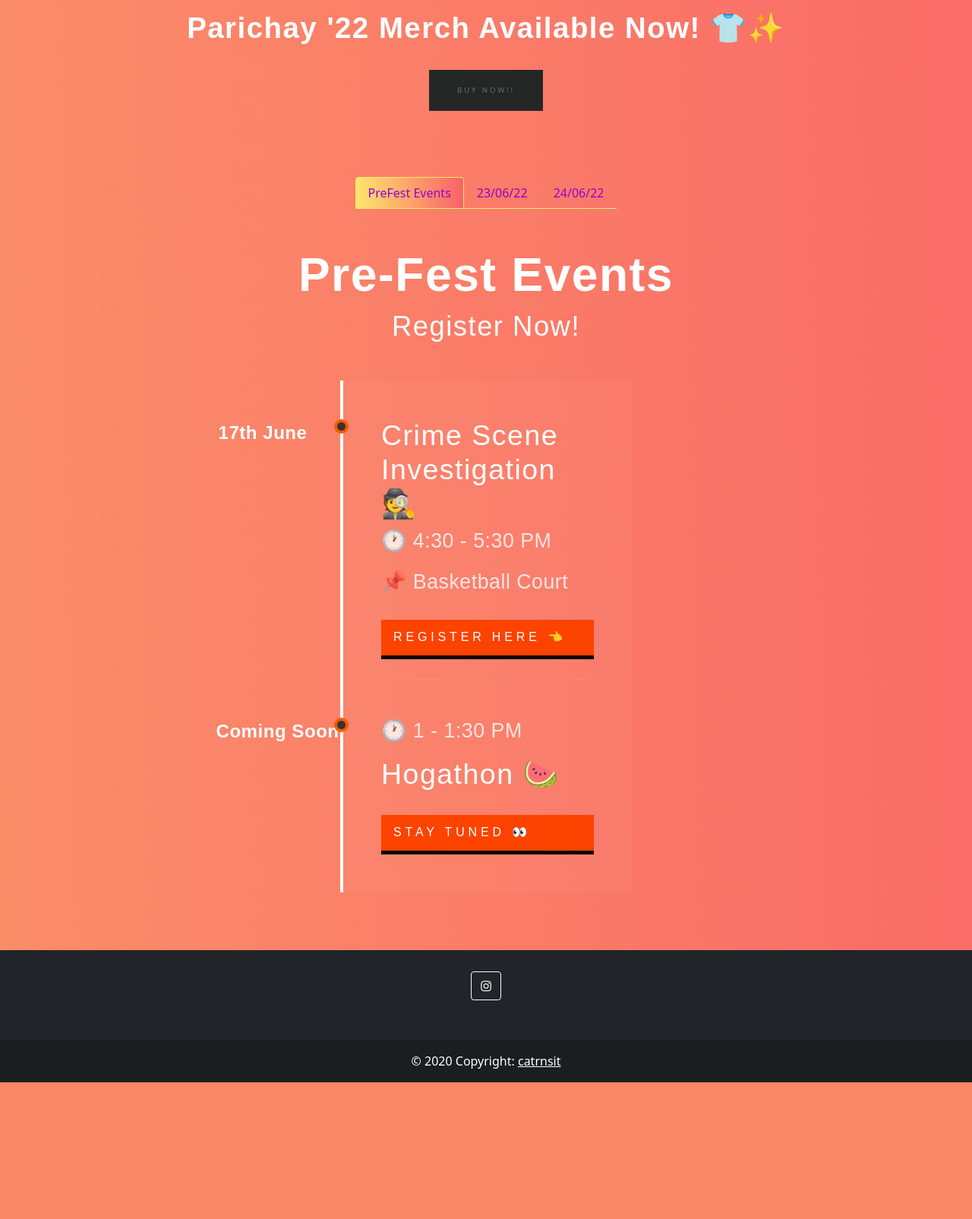
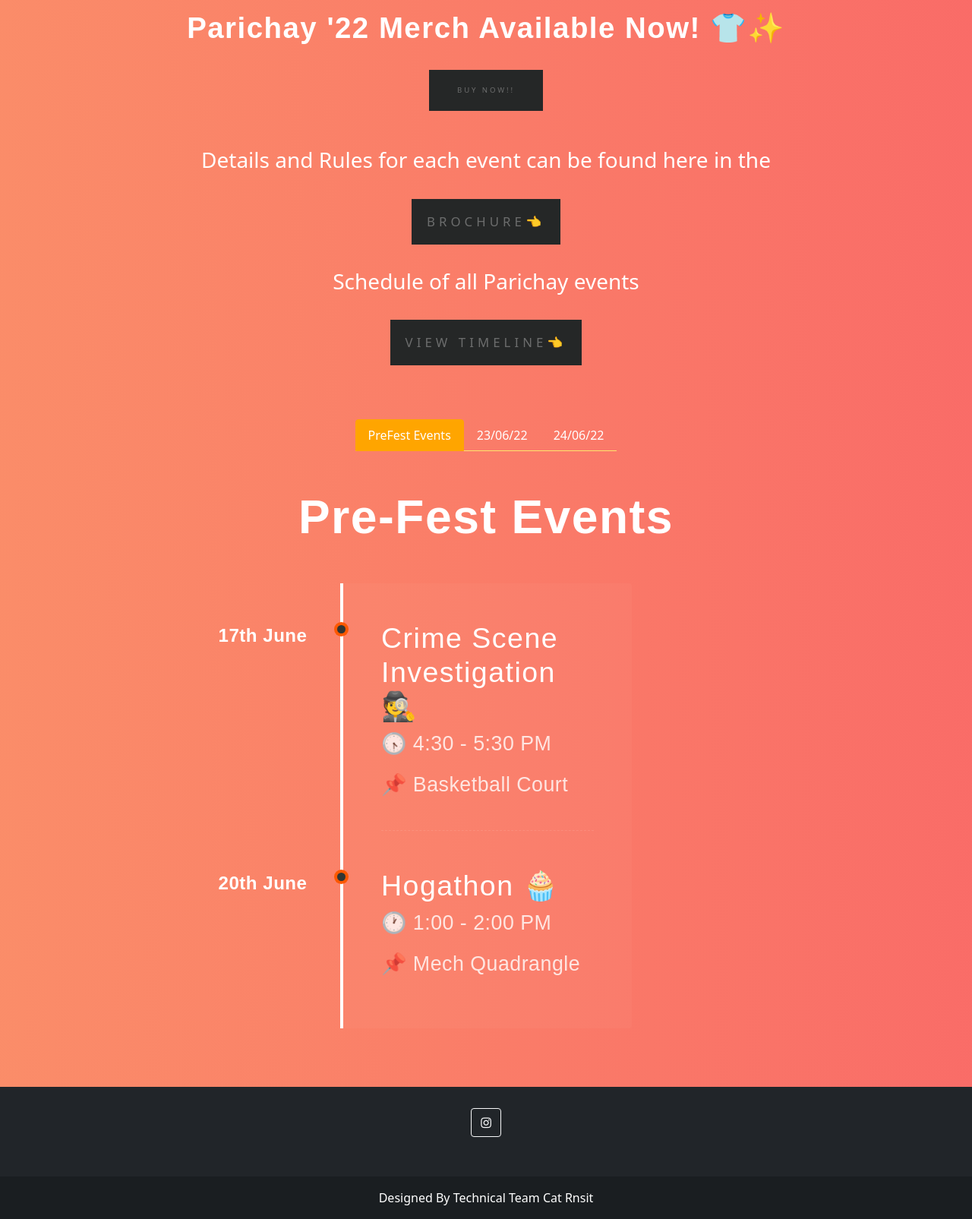
Before and after one commit to G-Aswin/Parichay22, a Flask app: page /events in a window 1280 px wide. Shown: the part 498-2103 px from the top of the page at 76% size. Before the commit the page ends 1923 px from the top, so only its background shows below. Run offline with Flask 2, Linux system fonts and the light colour scheme; some libraries are stand-ins or nearby versions; some web fonts are replaced.

Commit message:
new front end changes

```diff
--- a/app.py
+++ b/app.py
@@ -1,34 +1,31 @@
 from datetime import datetime
 from flask import Flask, render_template, request, redirect, url_for, send_from_directory
 import db
-
+from flask import g
 
 app = Flask(__name__)
 
+events  = db.events
+# events = db.events.sort({'event_id':1})
+# g.events = events.find({})
 
 @app.route('/')
 def index():
    print('Request for index page received')
-   # return render_template('index.html')
-   # return redirect("/events")
    return redirect("/prefest")
 
 @app.route('/prefest')
 def prefest():
    return render_template('prefest.html')
 
-# @app.route('/events')
-# def events():
-#    return redirect("https://drive.google.com/file/d/1pe8VSO1KZaiY-mx959LKLnhtJULHw0sc/view")
 
 @app.route('/events')
 def events():
    print('Request for events page received')
    return render_template('events.html')
 
-# @app.route('/events')
-# def landingpage():
-#    return render_template('events.html')
+
+
 
 if __name__ == '__main__':
    app.run()
--- a/db.py
+++ b/db.py
@@ -1,4 +1,5 @@
 import collections
+from sqlite3 import Date
 from flask_pymongo import pymongo
 
 client = pymongo.MongoClient("mongodb+srv://cat-rnsit:parichay2022@cluster0.cwu4w3u.mongodb.net/?retryWrites=true&w=majority")
@@ -17,11 +18,11 @@ winners = db.winners
 
 # printing list of events with their respective date
 
-event_list = events.find({},{'_id':0,'event_name':1,'date':1})
+event_list = events.find({},{'_id':0,'event_id':1,'event_name':1,'date':1})
 e_l = list()
 for event in event_list:
 	# print(f"{event['event_name']} is on {event['date']}")
-	e_l.append(f"{event['event_name']} is on {event['date']}")
+	e_l.append(f" {event['event_id']}   {event['event_name']} is on {event['date']}")
 
 for e in e_l:
 	print(e)
--- a/static/css/prefest.css
+++ b/static/css/prefest.css
@@ -171,9 +171,14 @@
   }
   .nav-tabs .nav-item.show .nav-link, .nav-tabs .nav-link.active {
     color: #495057;
-    background: linear-gradient(269deg, #f96167, #fee66d);
-    border-color: #fee66d;
+    background: orange;
+    border-color: orange;
 }
+  .navbar{
+    position: sticky;
+    top:0;
+    z-index: 10;
+  }
   .prefestbody {
     font-size: 26px;
     /* white-space: pre-line; */
--- a/templates/events.html
+++ b/templates/events.html
@@ -19,28 +19,59 @@
     </style>
 </head>
 <body class="gradient">
+
+  <!-- navbar -->
+
+  <!-- <nav class="navbar navbar-expand-lg navbar-light bg-light">
+    <a class="navbar-brand" href="./events">Cat-Rnsit</a>
+    <button class="navbar-toggler" type="button" data-toggle="collapse" data-target="#navbarNav" aria-controls="navbarNav" aria-expanded="false" aria-label="Toggle navigation">
+      <span class="navbar-toggler-icon"></span>
+    </button>
+    <div class="collapse navbar-collapse" id="navbarNav">
+      <ul class="navbar-nav">
+        <li class="nav-item active">
+          <a class="nav-link" href="./events">Home </a>
+        </li>
+        <li class="nav-item">
+          <a class="nav-link" href="#">Features</a>
+        </li>
+        <li class="nav-item">
+          <a class="nav-link" href="#">Pricing</a>
+        </li>
+      </ul>
+    </div>
+  </nav> -->
+
+
   <!-- image -->
   <div class="prichay-img" style="display: flex;align-items: center;justify-content: center;">
     <img src="/static/images/CoralYellowExport.png" alt="PARICHAY" style="width: 40%;">
   </div>
 
 
-  <div class="merch-content">
+  <div class="merch-content" style="color: white;">
     <h1>Parichay '22 Merch Available Now! 👕✨</h1>
     <br>
     <a style="width:150px; padding:20px; text-align: center; margin:auto;"
             href="https://docs.google.com/forms/d/e/1FAIpQLSfJlCv-WRoypklBRk-F3OR4iC3pY4XdIWhZ5X2vurdXAgbhCw/viewform?usp=sf_link">Buy Now!!</a>
-
             <br>
             <br>
+            <h3>Details and Rules for each event can be found here in the <br><br><a style="display:inline-block; padding:20px; text-align: center; margin:auto;"
+              href="https://drive.google.com/file/d/1iwBubXRyj7QShVTRkGweUlI9bXe0a4JQ/view?usp=sharing">Brochure👈</a>
+          </h3>
+      <br>
+      <h3>Schedule of all Parichay events <br><br> <a style="display:inline-block; padding:20px; text-align: center; margin:auto;"
+          href="https://docs.google.com/spreadsheets/d/1B3uNKGxzHqZfrA0OH-GRdmQ_M1Wf-IXF-m4k91-dEbg/edit?usp=sharing">View Timeline👈</a>
+      </h3>
+  <br>
 
   </div>
 
     <nav style="margin-top: 3%;display: flex;align-items: center;justify-content: center;">
         <div class="nav nav-tabs" id="nav-tab" role="tablist">
-          <button class="nav-link active" id="nav-home-tab" data-bs-toggle="tab" data-bs-target="#nav-home" type="button" role="tab" aria-controls="nav-home" aria-selected="true" style="color: darkviolet;">PreFest Events</button>
-          <button class="nav-link" id="nav-profile-tab" data-bs-toggle="tab" data-bs-target="#nav-profile" type="button" role="tab" aria-controls="nav-profile" aria-selected="false" style="color: darkviolet;">23/06/22</button>
-          <button class="nav-link" id="nav-contact-tab" data-bs-toggle="tab" data-bs-target="#nav-contact" type="button" role="tab" aria-controls="nav-contact" aria-selected="false" style="color: darkviolet;">24/06/22</button>
+          <button class="nav-link active" id="nav-home-tab" data-bs-toggle="tab" data-bs-target="#nav-home" type="button" role="tab" aria-controls="nav-home" aria-selected="true" style="color: #fff;">PreFest Events</button>
+          <button class="nav-link" id="nav-profile-tab" data-bs-toggle="tab" data-bs-target="#nav-profile" type="button" role="tab" aria-controls="nav-profile" aria-selected="false" style="color: #fff;">23/06/22</button>
+          <button class="nav-link" id="nav-contact-tab" data-bs-toggle="tab" data-bs-target="#nav-contact" type="button" role="tab" aria-controls="nav-contact" aria-selected="false" style="color: #fff;">24/06/22</button>
         </div>
       </nav>
 
@@ -55,39 +86,21 @@
           <div id="timeline-content">
 
             <h1>Pre-Fest Events</h1>
-            <h3>Register Now!</h3>
-
             <ul class="timeline">
-                <li class="event" data-date="17th June">
-                    <h3>Crime Scene Investigation 🕵️</h3>
-                    <p>🕐 4:30 - 5:30 PM</p>
-                    <p>📌 Basketball Court</p>
-                    <a
-                    href="https://docs.google.com/forms/d/e/1FAIpQLScehbabNa7QsnMsOhPaCyD88uWKlb_FzOkUSmDW8WSfHFakOw/viewform?usp=sf_link">Register Here 👈</a>
-                </li>
-                <li class="event" data-date="Coming Soon">
-                  <p>🕐 1 - 1:30 PM</p>
-                  <h3>Hogathon 🍉</h3>
-
-                    <a
-                        >Stay Tuned 👀</a>
-                </li>
-                <!-- <li class="event" id="date" data-date="2009">
-          <h3>Squareflair was Born</h3>
-          <p></p> <p>"We can be all things to Squarespace users!" 📣</p>
-        </li>
-
-        <li class="event" data-date="2021">
-
-          <h3>Squareflair Today</h3>
-
-          <p>"We design and build from scratch!" 📣<p/> <p>When we say <em><strong>100% custom</strong></em> we mean it— and we build all sites on the Squarespace Developer platform.<p/>
-    <p>Did you know that all of our pixels are hand-forged from the rarest of subpixels grown and harvested in the <em>Nerd Forest</em>? <br>🤜💥🤛</p>
-
-          <p><strong>Our success can be measured by lives and brands enhanced by 9+ years of 100% Squarespace-focused service!</strong></p>
-
-    <p><a href="https://www.squareflair.com">squareflair.com</a></p>
-        </li> -->
+              <li class="event" data-date="17th June">
+                <h3>Crime Scene Investigation 🕵️</h3>
+                <p> 🕟 4:30 - 5:30 PM</p>
+                <p> 📌 Basketball Court</p>
+                <!-- <a
+                    href="https://docs.google.com/forms/d/e/1FAIpQLScehbabNa7QsnMsOhPaCyD88uWKlb_FzOkUSmDW8WSfHFakOw/viewform?usp=sf_link">Register
+                    Here 👈</a> -->
+            </li>
+            <li class="event" data-date="20th June">
+                <h3>Hogathon 🧁</h3>
+                <p> 🕐 1:00 - 2:00 PM</p>
+                <p> 📌 Mech Quadrangle</p>
+                <!-- <a href="https://forms.gle/8SsbchoCvB3YsQou9"> Register Now!</a> -->
+            </li>
             </ul>
         </div>
         </div>
@@ -104,8 +117,6 @@
         <div class="tab-pane fade prefestbody" id="nav-profile" role="tabpanel" aria-labelledby="nav-profile-tab">
           <div id="timeline-content">
             <h1>Day-1-Fest Events</h1>
-            <h3>Register Now!</h3>
-
             <ul class="timeline">
                 <li class="event" data-date="Coming Soon">
                     <h3>Tug Of War</h3>
@@ -185,8 +196,6 @@
         <div class="tab-pane fade prefestbody" id="nav-contact" role="tabpanel" aria-labelledby="nav-contact-tab">
           <div id="timeline-content">
             <h1>Day-2-Fest Events</h1>
-            <h3>Register Now!</h3>
-
             <ul class="timeline">
                 <li class="event" data-date="Coming Soon">
                     <h3>Instrumental</h3>
@@ -297,8 +306,7 @@
           <!-- Grid container -->
           <!-- Copyright -->
           <div class="text-center p-3" style="background-color: rgba(0, 0, 0, 0.2);">
-          © 2020 Copyright:
-          <a class="text-white" href="www.catrnsit.live"> catrnsit </a>
+            Designed By Technical Team Cat Rnsit
           </div>
           <!-- Copyright -->
       </footer>
```
